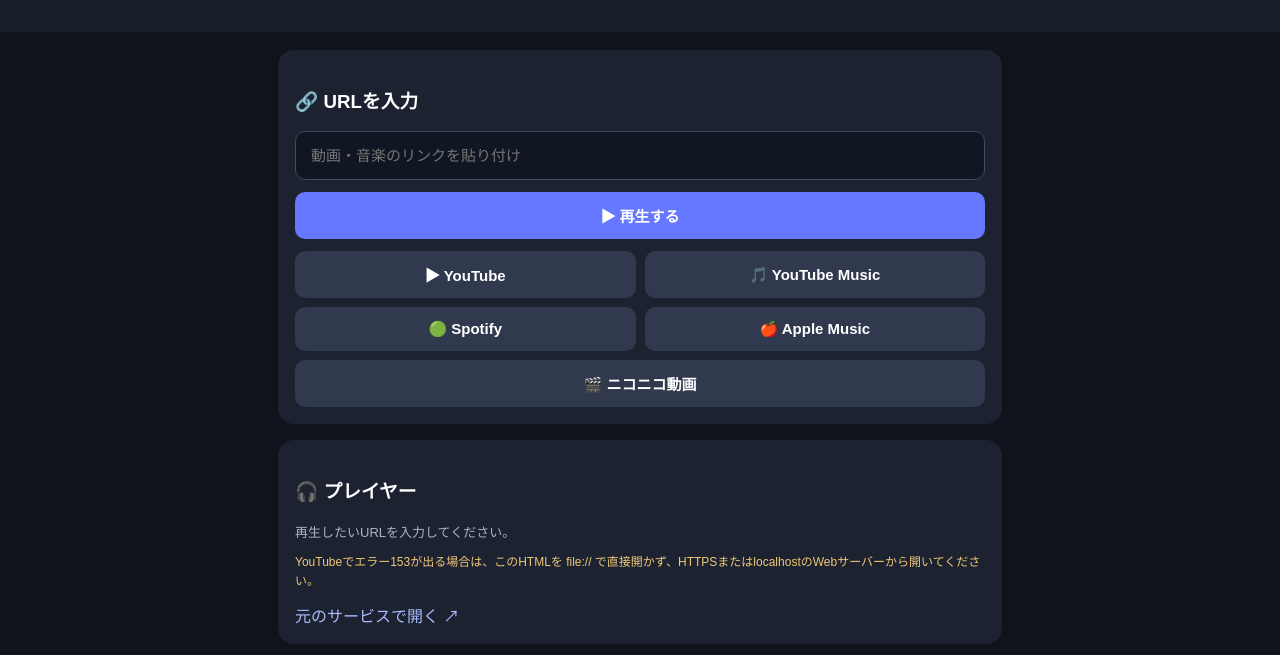
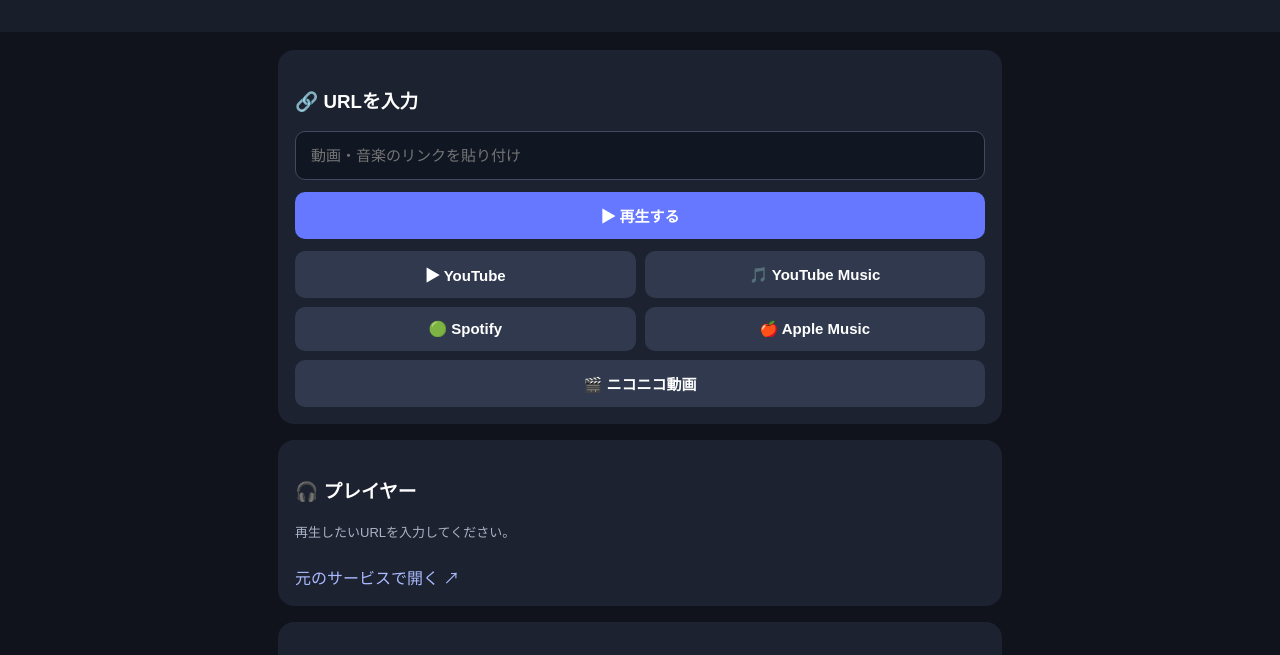
Before and after one commit to yuuki-jp0220/all-music-player, a plain HTML site: page index.html in a window 1280 px wide. Shown: the part 86-741 px from the top of the page. Drawn offline with Linux system fonts and the light colour scheme.

Commit message:
Remove YouTube error 153 notice

```diff
--- a/index.html
+++ b/index.html
@@ -81,7 +81,7 @@ placeholder="動画・音楽のリンクを貼り付け">
 <div class="panel">
 <h3 id="title">🎧 プレイヤー</h3>
 <div id="status">再生したいURLを入力してください。</div>
-<p id="hostNotice" style="color:#f0c878;font-size:12px;line-height:1.6;margin:8px 0 0;">YouTubeでエラー153が出る場合は、このHTMLを file:// で直接開かず、HTTPSまたはlocalhostのWebサーバーから開いてください。</p>
+<p id="hostNotice" style="color:#f0c878;font-size:12px;line-height:1.6;margin:8px 0 0;"></p>
 <iframe id="player"
 class="hidden"
 allow="autoplay; encrypted-media; fullscreen; picture-in-picture"
```
